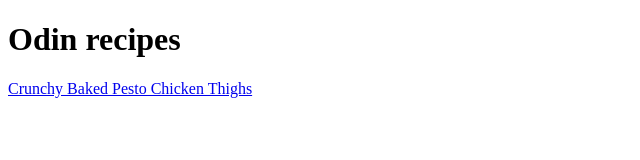
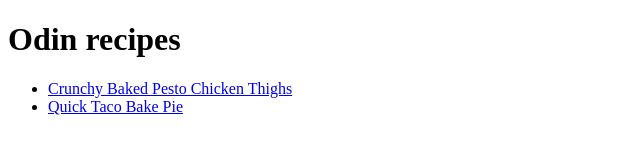
Before and after one commit to milannakani/odin-recipes, a plain HTML site: page index.html in a window 1280 px wide. Shown: the whole page, without its empty margins (0-640 px from the left). Drawn offline with Linux system fonts and the light colour scheme.

Commit message:
recipe added in index

```diff
--- a/index.html
+++ b/index.html
@@ -8,6 +8,10 @@
 </head>
 <body>
     <h1>Odin recipes</h1>
-    <a href="./recipes/bakespesto.html">Crunchy Baked Pesto Chicken Thighs</a>
+    <ul>
+        <li><a href="./recipes/bakespesto.html">Crunchy Baked Pesto Chicken Thighs</a></li>
+        <li><a href="../odin-recipes/recipes/quick-taco.html">Quick Taco Bake Pie</a></li>
+
+    </ul>
 </body>
 </html>
```
